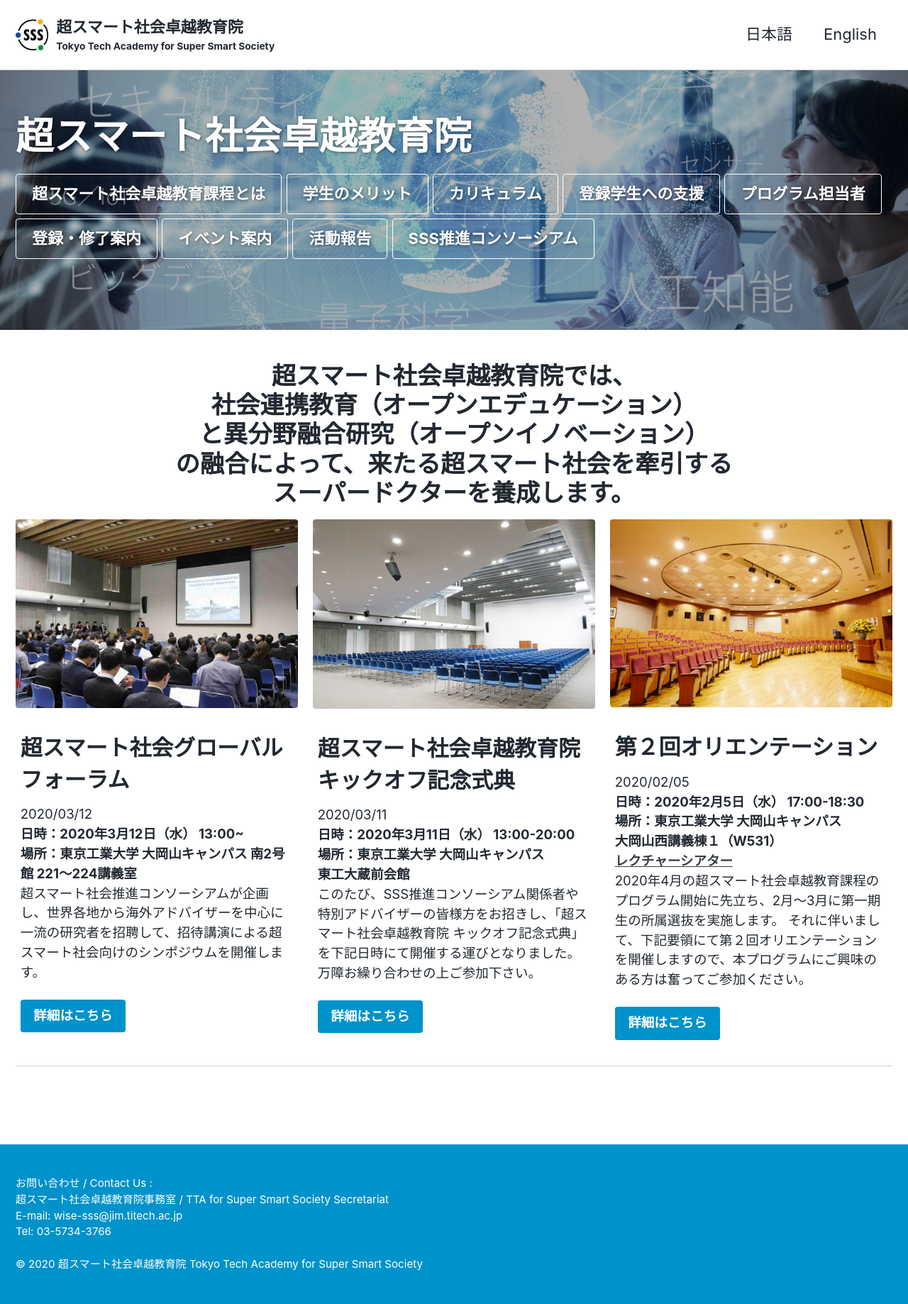
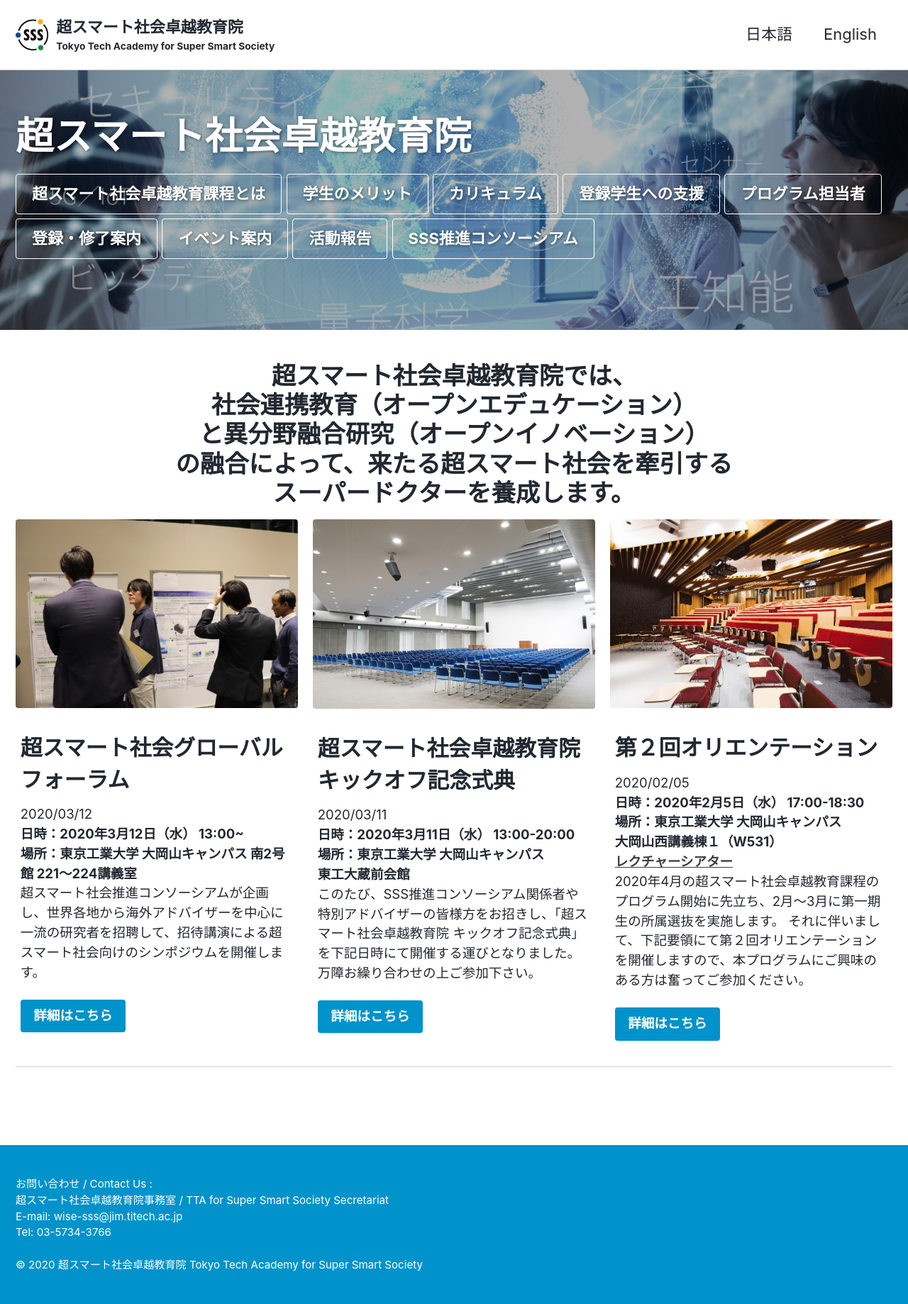
Before and after one commit to fl1d/w0ex.github.io, a Jekyll site: the page built from _pages/home.md, in a window 1280 px wide. Shown: the whole page at 71% size. Built offline with Jekyll 4.4.1, drawn with Linux system fonts in a browser that asks for light colours; cached includes are drawn as plain includes; nearby versions of some CDN libraries.

Commit message:
news image

```diff
--- a/_pages/home.md
+++ b/_pages/home.md
@@ -29,7 +29,7 @@
 #  - title: "超スマート社会卓越教育院では、<br>社会連携教育（オープンエデュケーション）<br>と異分野融合研究（オープンイノベーション）<br>の融合によって、来たる超スマート社会を牽引する<br>スーパードクターを養成します。"
 
 feature_row:
-  - image_path: /assets/images/matching-workshop.jpg
+  - image_path: /assets/images/poster.jpg
     alt: "超スマート社会グローバルフォーラム"
     title: "超スマート社会グローバルフォーラム"
     excerpt: "2020/03/12<br><B>日時：2020年3月12日（水） 13:00~<br>場所：東京工業大学 大岡山キャンパス 南2号館 221～224講義室</B><br>超スマート社会推進コンソーシアムが企画し、世界各地から海外アドバイザーを中心に一流の研究者を招聘して、招待講演による超スマート社会向けのシンポジウムを開催します。"
@@ -45,7 +45,7 @@
     btn_label: "詳細はこちら"
     btn_class: "btn--primary"
 
-  - image_path: /assets/images/digital2015.jpg
+  - image_path: /assets/images/lecturetheater.png
     title: "第２回オリエンテーション"
     alt: "第２回オリエンテーション"
     excerpt: "2020/02/05<br><B>日時：2020年2月5日（水） 17:00-18:30<br>場所：東京工業大学 大岡山キャンパス <br>大岡山西講義棟１（W531）<br>[レクチャーシアター](http://www.mono.titech.ac.jp/~kokusai/TLT.html)</B><br>2020年4月の超スマート社会卓越教育課程のプログラム開始に先立ち、2月～3月に第一期生の所属選抜を実施します。 それに伴いまして、下記要領にて第２回オリエンテーションを開催しますので、本プログラムにご興味のある方は奮ってご参加ください。"
```
Also changed, not shown: _pages/home_en.md (+2 -2 lines), assets/images/lecturetheater.png (added), assets/images/poster.jpg (added), k.html (renamed from index-1.html).
